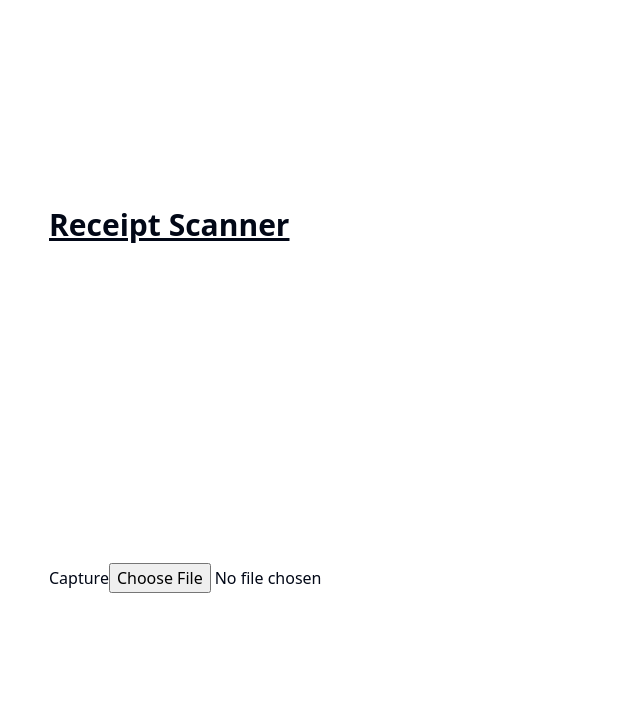
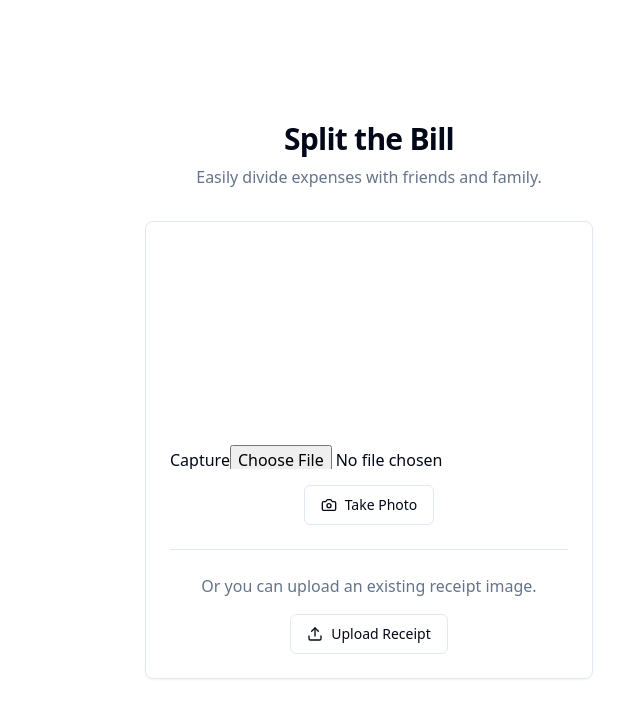
Before and after one commit to zhaojzn/w2f-receipt, a React (Vite) app: page / in a window 1280 px wide. Shown: the top 718 px of the page, without its empty margins (271-911 px from the left). Built offline with nearby package versions, Linux system fonts and the light colour scheme; no server answers; the HTML template or start-up script is replaced by a standard one.

Commit message:
frontend design

```diff
--- a/package.json
+++ b/package.json
@@ -10,6 +10,7 @@
     "preview": "vite preview"
   },
   "dependencies": {
+    "@radix-ui/react-separator": "^1.1.0",
     "@radix-ui/react-slot": "^1.1.0",
     "class-variance-authority": "^0.7.0",
     "clsx": "^2.1.1",
--- a/src/App.tsx
+++ b/src/App.tsx
@@ -1,17 +1,85 @@
 import React from 'react';
 import CameraCapture from './CameraCapture';
+import { Card } from "@/components/ui/card"
+import { Button } from "@/components/ui/button"
+import { Separator } from "@/components/ui/separator"
+
+
 const App = () => {
   return (
 
-    <div className="flex items-center justify-center h-screen">
-      <div>
-        <h1 className="text-3xl font-bold underline">
-          Receipt Scanner
-        </h1>
-        <CameraCapture />
+    <div className="flex flex-col items-center justify-center h-screen bg-background">
+      <div className="max-w-md w-full space-y-8">
+        <div className="text-center">
+          <h1 className="text-3xl font-bold tracking-tight">Split the Bill</h1>
+          <p className="mt-2 text-muted-foreground">Easily divide expenses with friends and family.</p>
+        </div>
+        <Card className="p-6 space-y-6">
+          <div className="flex flex-col items-center justify-center">
+            <div className="w-full aspect-video rounded-lg overflow-hidden">
+              <CameraCapture/>
+            </div>
+            <div className="mt-4 flex gap-2">
+              <Button variant="outline">
+                <CameraIcon className="mr-2 h-4 w-4" />
+                Take Photo
+              </Button>
+            </div>
+          </div>
+          <Separator />
+          <div className="text-center">
+            <p className="text-muted-foreground">Or you can upload an existing receipt image.</p>
+            <Button variant="outline" className="mt-4">
+              <UploadIcon className="mr-2 h-4 w-4" />
+              Upload Receipt
+            </Button>
+          </div>
+        </Card>
       </div>
     </div>
   );
 };
 
+function CameraIcon(props) {
+  return (
+    <svg
+      {...props}
+      xmlns="http://www.w3.org/2000/svg"
+      width="24"
+      height="24"
+      viewBox="0 0 24 24"
+      fill="none"
+      stroke="currentColor"
+      strokeWidth="2"
+      strokeLinecap="round"
+      strokeLinejoin="round"
+    >
+      <path d="M14.5 4h-5L7 7H4a2 2 0 0 0-2 2v9a2 2 0 0 0 2 2h16a2 2 0 0 0 2-2V9a2 2 0 0 0-2-2h-3l-2.5-3z" />
+      <circle cx="12" cy="13" r="3" />
+    </svg>
+  )
+}
+
+
+function UploadIcon(props) {
+  return (
+    <svg
+      {...props}
+      xmlns="http://www.w3.org/2000/svg"
+      width="24"
+      height="24"
+      viewBox="0 0 24 24"
+      fill="none"
+      stroke="currentColor"
+      strokeWidth="2"
+      strokeLinecap="round"
+      strokeLinejoin="round"
+    >
+      <path d="M21 15v4a2 2 0 0 1-2 2H5a2 2 0 0 1-2-2v-4" />
+      <polyline points="17 8 12 3 7 8" />
+      <line x1="12" x2="12" y1="3" y2="15" />
+    </svg>
+  )
+}
+
 export default App;
--- a/src/CameraCapture.tsx
+++ b/src/CameraCapture.tsx
@@ -3,6 +3,8 @@ import Webcam from 'react-webcam';
 import { OpenAI } from 'openai';
 import { ref, uploadString, getDownloadURL } from 'firebase/storage';
 import { storage } from './firebaseConfig';
+import { Button } from "@/components/ui/button"
+
 
 import noCam from './nocam.png'; // Replace with the actual path to your fallback image
 
--- /dev/null
+++ b/src/components/ui/card.tsx
@@ -0,0 +1,79 @@
+import * as React from "react"
+
+import { cn } from "@/lib/utils"
+
+const Card = React.forwardRef<
+  HTMLDivElement,
+  React.HTMLAttributes<HTMLDivElement>
+>(({ className, ...props }, ref) => (
+  <div
+    ref={ref}
+    className={cn(
+      "rounded-lg border bg-card text-card-foreground shadow-sm",
+      className
+    )}
+    {...props}
+  />
+))
+Card.displayName = "Card"
+
+const CardHeader = React.forwardRef<
+  HTMLDivElement,
+  React.HTMLAttributes<HTMLDivElement>
+>(({ className, ...props }, ref) => (
+  <div
+    ref={ref}
+    className={cn("flex flex-col space-y-1.5 p-6", className)}
+    {...props}
+  />
+))
+CardHeader.displayName = "CardHeader"
+
+const CardTitle = React.forwardRef<
+  HTMLParagraphElement,
+  React.HTMLAttributes<HTMLHeadingElement>
+>(({ className, ...props }, ref) => (
+  <h3
+    ref={ref}
+    className={cn(
+      "text-2xl font-semibold leading-none tracking-tight",
+      className
+    )}
+    {...props}
+  />
+))
+CardTitle.displayName = "CardTitle"
+
+const CardDescription = React.forwardRef<
+  HTMLParagraphElement,
+  React.HTMLAttributes<HTMLParagraphElement>
+>(({ className, ...props }, ref) => (
+  <p
+    ref={ref}
+    className={cn("text-sm text-muted-foreground", className)}
+    {...props}
+  />
+))
+CardDescription.displayName = "CardDescription"
+
+const CardContent = React.forwardRef<
+  HTMLDivElement,
+  React.HTMLAttributes<HTMLDivElement>
+>(({ className, ...props }, ref) => (
+  <div ref={ref} className={cn("p-6 pt-0", className)} {...props} />
+))
+CardContent.displayName = "CardContent"
+
+const CardFooter = React.forwardRef<
+  HTMLDivElement,
+  React.HTMLAttributes<HTMLDivElement>
+>(({ className, ...props }, ref) => (
+  <div
+    ref={ref}
+    className={cn("flex items-center p-6 pt-0", className)}
+    {...props}
+  />
+))
+CardFooter.displayName = "CardFooter"
+
+export { Card, CardHeader, CardFooter, CardTitle, CardDescription, CardContent }
--- /dev/null
+++ b/src/components/ui/separator.tsx
@@ -0,0 +1,29 @@
+import * as React from "react"
+import * as SeparatorPrimitive from "@radix-ui/react-separator"
+
+import { cn } from "@/lib/utils"
+
+const Separator = React.forwardRef<
+  React.ElementRef<typeof SeparatorPrimitive.Root>,
+  React.ComponentPropsWithoutRef<typeof SeparatorPrimitive.Root>
+>(
+  (
+    { className, orientation = "horizontal", decorative = true, ...props },
+    ref
+  ) => (
+    <SeparatorPrimitive.Root
+      ref={ref}
+      decorative={decorative}
+      orientation={orientation}
+      className={cn(
+        "shrink-0 bg-border",
+        orientation === "horizontal" ? "h-[1px] w-full" : "h-full w-[1px]",
+        className
+      )}
+      {...props}
+    />
+  )
+)
+Separator.displayName = SeparatorPrimitive.Root.displayName
+
+export { Separator }
--- a/src/index.css
+++ b/src/index.css
@@ -1,6 +1,6 @@
 @tailwind base;
-  @tailwind components;
-  @tailwind utilities;
+@tailwind components;
+@tailwind utilities;
 
   @layer base {
     :root {
```
Also changed, not shown: 1 other file (tests, documents, lock files or other folders).
